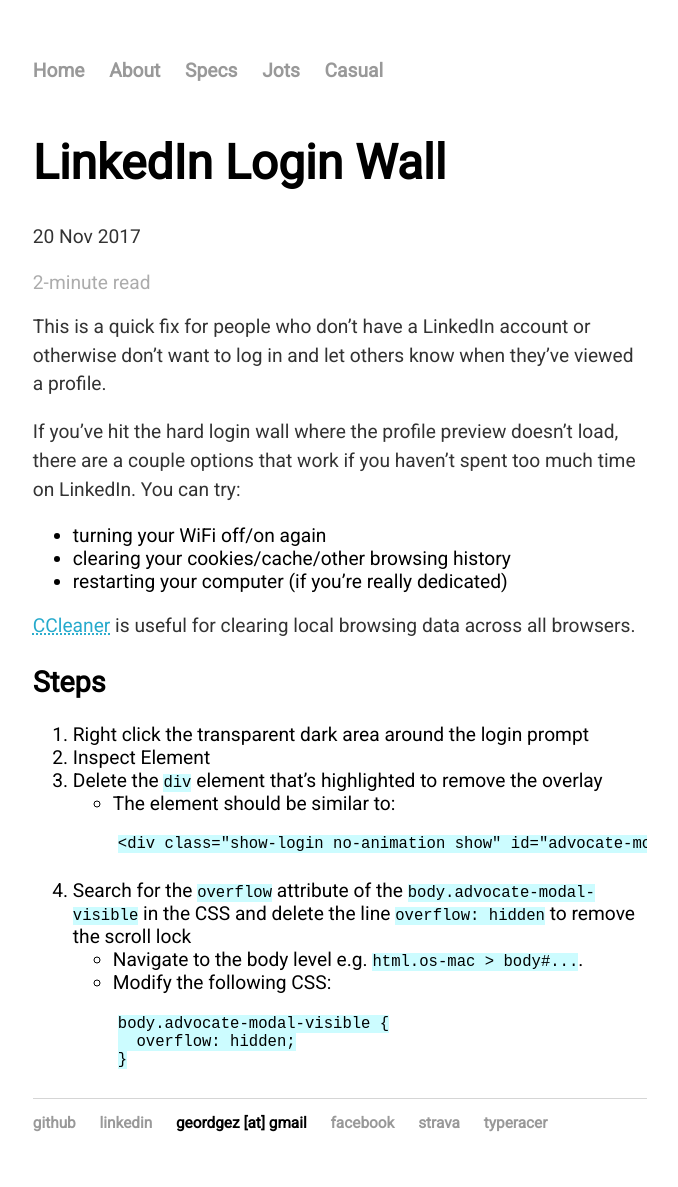
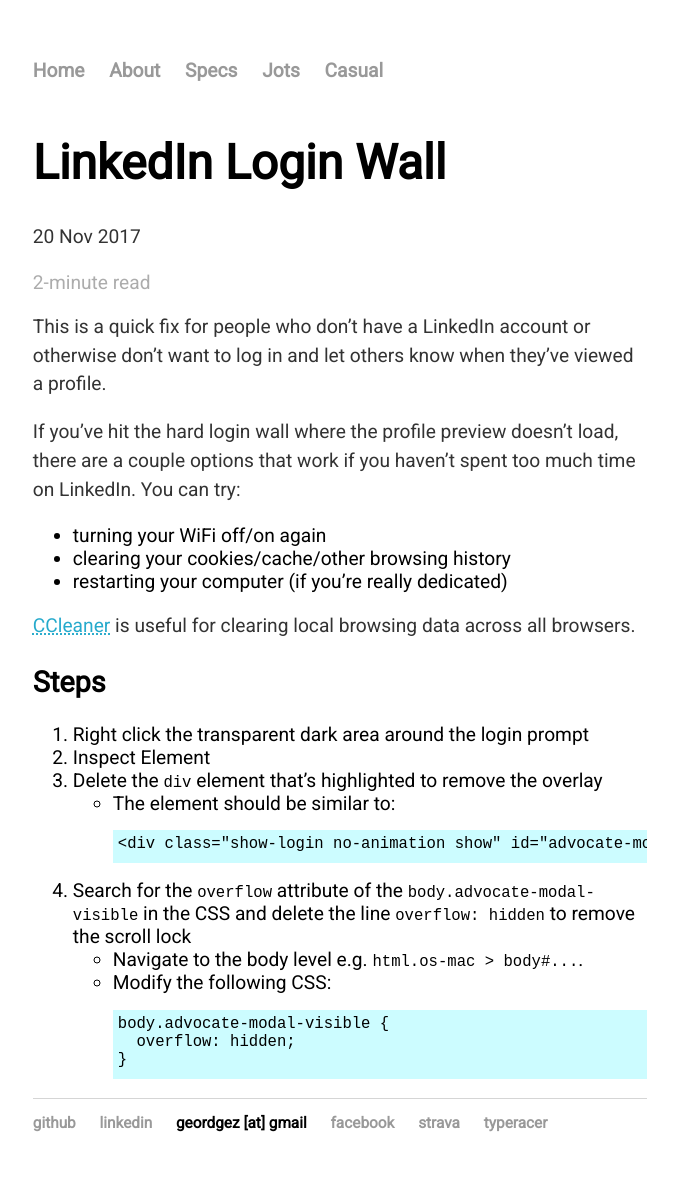
Before and after one commit to geordgez/geordgez.github.io, a Jekyll site: the page built from _posts/2017-11-20-linkedin-login-wall.md, in a window 1280 px wide. Shown: the whole page, without its empty margins (300-978 px from the left). Built offline with Jekyll 4.4.1, drawn with Linux system fonts in a browser that asks for light colours.

Commit message:
Fixed background color on pre (not code)

```diff
--- a/css/main.css
+++ b/css/main.css
@@ -65,9 +65,6 @@
     padding-bottom: 10px;
     width: auto;
     overflow: auto;
-}
-
-code {
     background-color: #ccfcff;
 }
 
```
